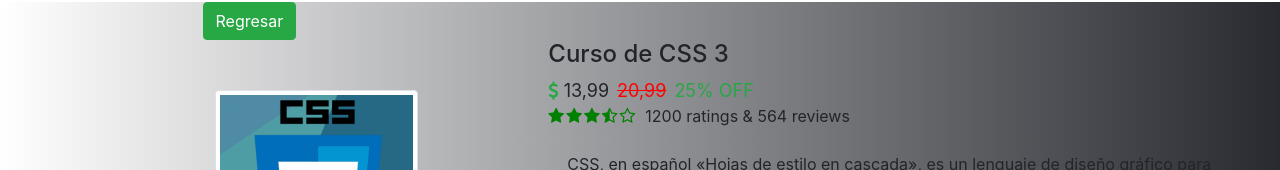
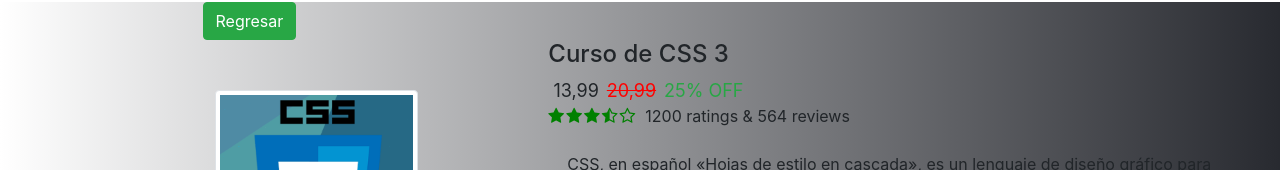
Before and after one commit to jairo1397/cerseu, an Angular app: page /curso/1 in a window 1280 px wide. Shown: the part 115-285 px from the top of the page. Built offline with nearby package versions, Linux system fonts and the light colour scheme; a small style sheet from the web is missing.

Commit message:
23/01/2021 v2

```diff
--- a/src/app/components/curso/curso.component.html
+++ b/src/app/components/curso/curso.component.html
@@ -13,7 +13,7 @@
             </div>
             <div class="col-md-7">
                 <h4>{{curso.nombre}}</h4>
-                <div class="price"><span class="mr-2"><i class="fa fa-dollar text-success"></i>&nbsp;13,99</span><span class="mr-2 cut">20,99</span><span class="text-success">25% OFF</span></div>
+                <div class="price"><span class="mr-2">&nbsp;13,99</span><span class="mr-2 cut">20,99</span><span class="text-success">25% OFF</span></div>
                 <div class="d-flex flex-row">
                     <div class="icons mr-2"><i class="fa fa-star"></i><i class="fa fa-star"></i><i class="fa fa-star"></i><i class="fa fa-star-half-o"></i><i class="fa fa-star-o"></i></div><span>1200 ratings &amp; 564 reviews</span>
                 </div>
```
